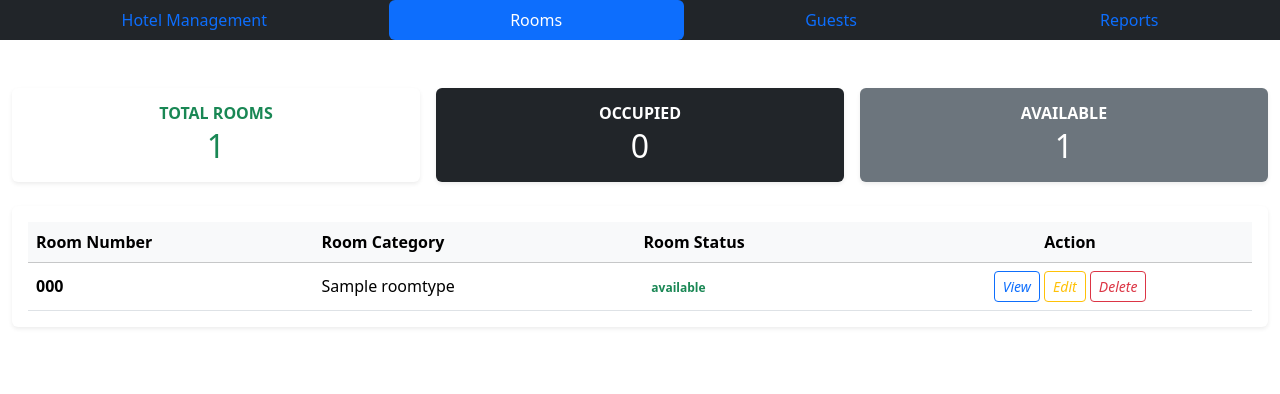
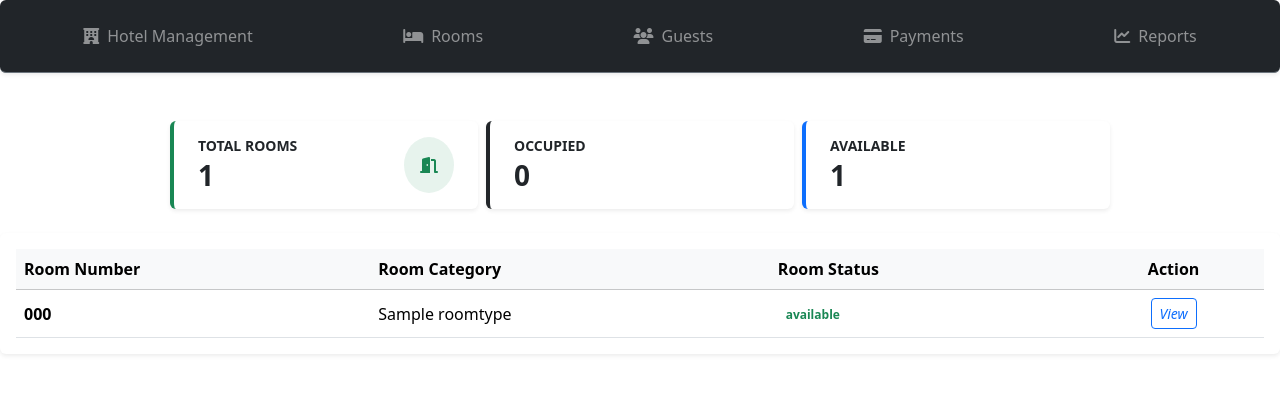
Before and after one commit to Caroline97-a11/Hotel_management_project, a Django app: page / in a window 1280 px wide. Shown: the top 394 px of the page. Run offline with Django 5.2, Linux system fonts and the light colour scheme; tables that the repository leaves empty hold one stand-in row (values such as "Sample post").

Commit message:
installed crispy forms and setting it in settings.py,added urls.py in rooms app

```diff
--- a/hotelManagement/settings.py
+++ b/hotelManagement/settings.py
@@ -41,6 +41,8 @@ INSTALLED_APPS = [
     'guests',
     'reports',
     'payments',
+    'crispy_forms',
+    'crispy_bootstrap5'
 ]
 
 MIDDLEWARE = [
@@ -119,3 +121,5 @@ USE_TZ = True
 # https://docs.djangoproject.com/en/6.0/howto/static-files/
 
 STATIC_URL = 'static/'
+CRISPY_ALLOWED_TEMPLATE_PACKS='bootstrap5',
+CRISPY_TEMPLATE_PACK ='bootstrap5'
--- a/hotelManagement/urls.py
+++ b/hotelManagement/urls.py
@@ -14,17 +14,11 @@ Including another URLconf
     2. Add a URL to urlpatterns:  path('blog/', include('blog.urls'))
 """
 from django.contrib import admin
-from django.urls import path
-from rooms import views
+from django.urls import path, include
+
 
 urlpatterns = [
     path('admin/', admin.site.urls),
-    path('', views.roomsList , name='roomsList'),
-    path('CategoryList', views.CategoryList, name ='CategoryList'),
-    path('createCategory', views.createCategory, name ='createCategory'),
-    path('createRoom', views.createRoom, name='createRoom'),
-    path('room/<int:id>/', views.roomDetail, name='roomDetail'),
-    path('room/edit/<int:id>/', views.editRoom, name='editRoom'),
-    path('room/delete/<int:id>/', views.deleteRoom, name='deleteRoom'),
+    path('',include('rooms.urls'))
 
 ]
--- a/rooms/templates/room.html
+++ b/rooms/templates/room.html
@@ -1,14 +1,15 @@
 {% extends 'base.html' %}
+{% load crispy_forms_tags %}
 
     {% block title %}
         Rooms
     {% endblock  %}
 
     {% block content %}
-        <div class="container">
+        <div class="container ms-4">
             <form method="post">
                 {% csrf_token %}
-                {{ form.as_p }}
+                {{ form|crispy}}
 
                 <button type="submit">Submit</button>
             </form>
--- a/rooms/templates/roomCategory.html
+++ b/rooms/templates/roomCategory.html
@@ -1,4 +1,5 @@
 {% extends 'base.html' %}
+{% load crispy_forms_tags %}
 
     {% block title %}
         Room Category
@@ -8,7 +9,7 @@
         <div class="container">
             <form method="post" novalidate>
                 {% csrf_token %}
-                {{ form.as_p }}
+                {{ form|crispy }}
 
                 <button type="submit">Submit</button>
             </form>
--- a/rooms/templates/roomList.html
+++ b/rooms/templates/roomList.html
@@ -1,4 +1,5 @@
 {% extends 'base.html' %}
+
 
 {% block title %}
     Room List
@@ -6,34 +7,58 @@
 
 {% block content %}
 <div class="container-fluid mb-4">
-    <div class="row g-3 mb-4">
-        <div class="col-md-4">
-            <div class="card border-0 shadow-sm text-success text-center">
-                <div class="card-body">
-                    <h6 class="text-uppercase fw-bold mb-1">Total Rooms</h6>
-                    <h2 class="mb-0">{{ total_rooms }}</h2>
+    <div class="row g-2 mb-4 justify-content-center">
+
+        <div class="col-md-3">
+            <div class="card border-0 shadow-sm border-start border-success border-4">
+                <div class="card-body py-3 px-4">
+                    <div class="d-flex align-items-center justify-content-between">
+                        <div>
+                            <h6 class="text-50 text-uppercase small fw-bold mb-1">Total Rooms</h6>
+                            <h3 class="fw-bold mb-0 text-dark">{{ total_rooms }}</h3>
+                        </div>
+                        <div class="bg-success bg-opacity-10 p-3 rounded-circle">
+                            <i class="fas fa-door-open text-success"></i>
+                        </div>
+                    </div>
                 </div>
             </div>
         </div>
 
-        <div class="col-md-4">
-            <div class="card border-0 shadow-sm bg-dark text-white text-center">
-                <div class="card-body">
-                    <h6 class="text-uppercase fw-bold mb-1">Occupied</h6>
-                    <h2 class="mb-0">{{ occupied_rooms }}</h2>
+        <div class="col-md-3">
+            <div class="card border-0 shadow-sm border-start border-dark border-4">
+                <div class="card-body py-3 px-4">
+                    <div class="d-flex align-items-center justify-content-between">
+                        <div>
+                            <h6 class="text-50 text-uppercase small fw-bold mb-1">Occupied</h6>
+                            <h3 class="fw-bold mb-0">{{ occupied_rooms }}</h3>
+                        </div>
+                        <div class="bg-white bg-opacity-10 p-3 rounded-circle">
+                            <i class="fas fa-user-check text-white"></i>
+                        </div>
+                    </div>
                 </div>
             </div>
         </div>
 
-        <div class="col-md-4">
-            <div class="card border-0 shadow-sm bg-secondary text-white text-center">
-                <div class="card-body">
-                    <h6 class="text-uppercase fw-bold mb-1">Available</h6>
-                    <h2 class="mb-0">{{ available_rooms }}</h2>
+        <div class="col-md-3">
+            <div class="card border-0 shadow-sm border-start border-primary border-4 ">
+                <div class="card-body py-3 px-4">
+                    <div class="d-flex align-items-center justify-content-between">
+                        <div>
+                            <h6 class="text-50 text-uppercase small fw-bold mb-1">Available</h6>
+                            <h3 class="fw-bold mb-0">{{ available_rooms }}</h3>
+                        </div>
+                        <div class="bg-white bg-opacity-10 p-3 rounded-circle">
+                            <i class="fas fa-check-circle text-white"></i>
+                        </div>
+                    </div>
                 </div>
             </div>
         </div>
+
     </div>
+</div>
 
     <div class="table-responsive bg-white p-3 rounded shadow-sm">
         <table class="table table-hover align-middle mb-0">
@@ -61,14 +86,6 @@
     <a href="{% url 'roomDetail' each.id %}" class="btn btn-outline-primary btn-sm">
         <i class="bi bi-eye">View</i>
     </a>
-
-    <a href="{% url 'editRoom' each.id %}" class="btn btn-outline-warning btn-sm">
-        <i class="bi bi-pencil">Edit</i>
-    </a>
-
-    <a href="{% url 'deleteRoom' each.id %}" class="btn btn-outline-danger btn-sm">
-        <i class="bi bi-trash">Delete</i>
-    </a>
 </td>
                 </tr>
                 {% endfor %}
--- /dev/null
+++ b/rooms/urls.py
@@ -0,0 +1,13 @@
+from django.urls import path
+from .import views
+
+urlpatterns = [
+    path('', views.roomsList , name='roomsList'),
+    path('CategoryList', views.CategoryList, name ='CategoryList'),
+    path('createCategory', views.createCategory, name ='createCategory'),
+    path('createRoom', views.createRoom, name='createRoom'),
+    path('room/<int:id>/', views.roomDetail, name='roomDetail'),
+    path('room/edit/<int:id>/', views.editRoom, name='editRoom'),
+    path('room/delete/<int:id>/', views.deleteRoom, name='deleteRoom'),
+
+]
--- a/templates/base.html
+++ b/templates/base.html
@@ -6,13 +6,26 @@
     <title>{% block title %}Hotel management{% endblock %}</title>
     <link href="https://cdn.jsdelivr.net/npm/bootstrap@5.3.8/dist/css/bootstrap.min.css"
     rel="stylesheet" integrity="sha384-sRIl4kxILFvY47J16cr9ZwB07vP4J8+LH7qKQnuqkuIAvNWLzeN8tE5YBujZqJLB" crossorigin="anonymous">
+    <link rel="stylesheet" href="https://cdnjs.cloudflare.com/ajax/libs/font-awesome/6.4.0/css/all.min.css">
 </head>
 <body>
-   <nav class="nav nav-pills flex-column flex-sm-row mb-5 bg-dark">
-  <a class="flex-sm-fill text-sm-center nav-link" href="#">Hotel Management</a>
-  <a class="flex-sm-fill text-sm-center nav-link active" aria-current="page" href="#">Rooms</a>
-  <a class="flex-sm-fill text-sm-center nav-link" href="#">Guests</a>
-  <a class="flex-sm-fill text-sm-center nav-link ">Reports</a>
+
+<nav class="nav nav-pills flex-column flex-sm-row p-2 shadow-sm rounded bg-dark border-bottom border-secondary mb-5">
+  <a class="flex-sm-fill text-sm-center nav-link text-white-50 p-3 active-custom" href="#">
+    <i class="fas fa-hotel me-2"></i>Hotel Management
+  </a>
+  <a class="flex-sm-fill text-sm-center nav-link text-white-50 p-3" href="#">
+    <i class="fas fa-bed me-2"></i>Rooms
+  </a>
+  <a class="flex-sm-fill text-sm-center nav-link text-white-50 p-3" href="#">
+    <i class="fas fa-users me-2"></i>Guests
+  </a>
+  <a class="flex-sm-fill text-sm-center nav-link text-white-50 p-3" href="#">
+    <i class="fas fa-credit-card me-2"></i>Payments
+  </a>
+  <a class="flex-sm-fill text-sm-center nav-link text-white-50 p-3" href="#">
+    <i class="fas fa-chart-line me-2"></i>Reports
+  </a>
 </nav>
 {% block content %}
 
```
